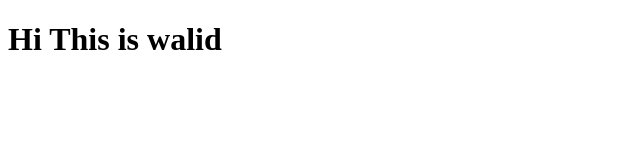
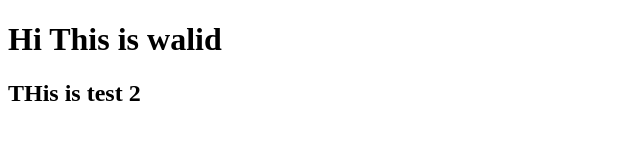
Before and after one commit to walid02013/programmingHero, a plain HTML site: page index.html in a window 1280 px wide. Shown: the whole page, without its empty margins (0-640 px from the left). Drawn offline with Linux system fonts and the light colour scheme.

Commit message:
This is second test

```diff
--- a/index.html
+++ b/index.html
@@ -8,6 +8,7 @@
 </head>
     <title>Facebook</title>
     <H1>Hi This is walid</H1>
+    <H2>THis is test 2</H2>
 
 
 </head>
```
